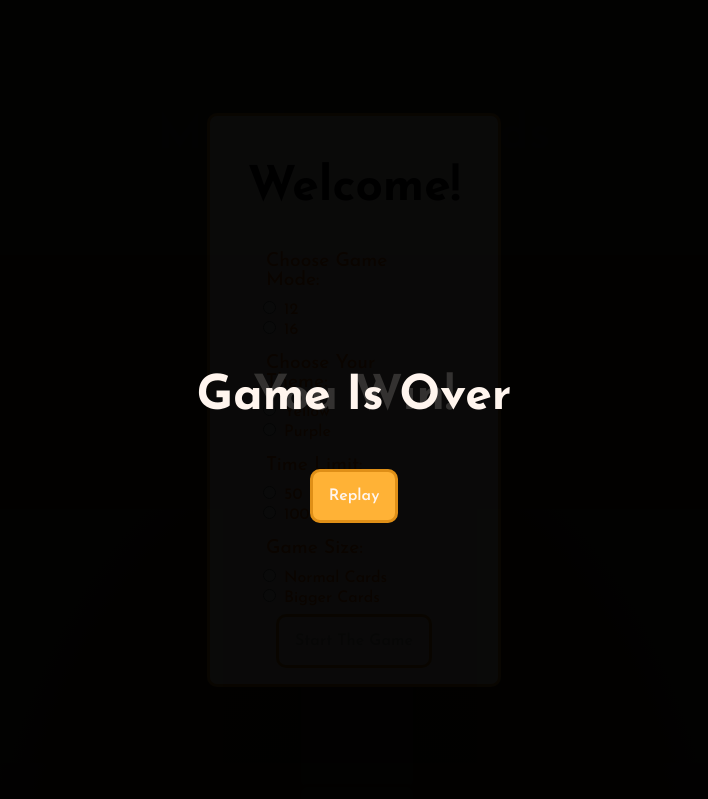
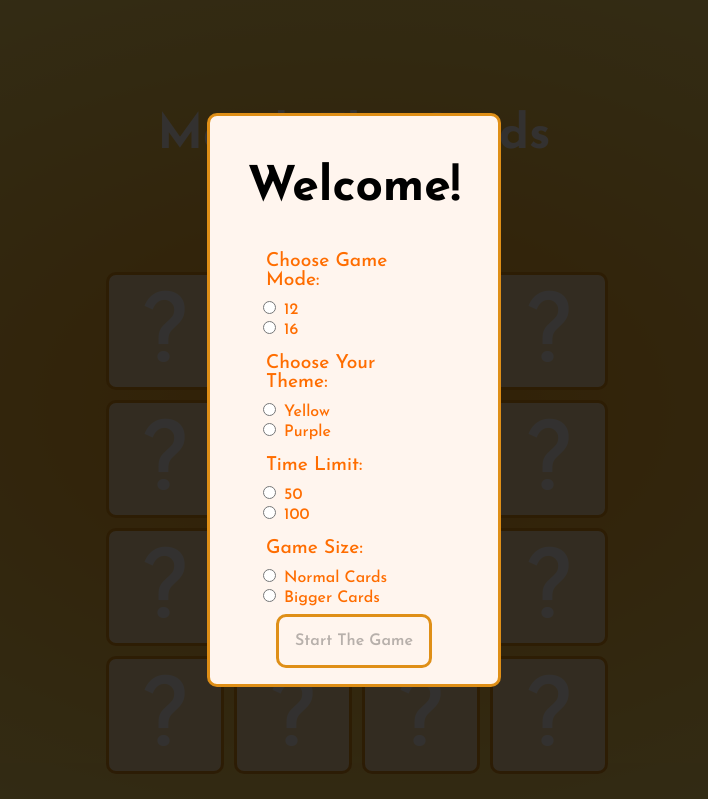
Before and after one commit to h-daria/Matching-Game, a website: page index.html in a window 1280 px wide. Shown: the top 799 px of the page, without its empty margins (286-994 px from the left). Drawn offline with nearby package versions, Linux system fonts and the light colour scheme.

Commit message:
added styling to the project

```diff
--- a/styles.css
+++ b/styles.css
@@ -1,10 +1,22 @@
+:root {
+    --darkBackground: #F49D1A;
+    --lightBackground: #ffe779;
+    --popUpTextColor: #FF6D00;
+    --borderColor: #df8f17;
+    --replayButtonBackground: #ffb236;
+    --startButtonHover: #e7bc10;
+    --attentionColor: #DC3535;
+    --cardFaceHover: #dc4e35;
+    --cardBackground: #ffdca4;
+}
+
 html {
     min-height: 100vh;
 }
 
 body {
     margin: 0;
-    background: radial-gradient(#F49D1A, #ffe779);
+    background: radial-gradient(var(--darkBackground), var(--lightBackground));
     display: flex;
     flex-direction: column;
     align-items: center;
@@ -30,8 +42,8 @@ body {
     justify-content: center;
     align-items: center;
     z-index: 100;
-    color: #FF6D00;
-    font-family: Creepy, serif;
+    color: var(--popUpTextColor);
+    font-family: "Josefin Sans", sans-serif;
     background-color: rgba(0, 0, 0, .8);
 }
 
@@ -41,7 +53,7 @@ body {
     justify-content: flex-start;
     align-items: flex-start;
     width: 15%;
-    border: 3px solid #df8f17;
+    border: 3px solid var(--borderColor);
     border-radius: 10px;
     background-color: seashell;
     padding: 1rem 3rem;
@@ -53,18 +65,18 @@ body {
     left: 0;
     right: 0;
     bottom: 0;
-    display: flex;
+    display: none;
     flex-direction: column;
     justify-content: center;
     align-items: center;
     z-index: 100;
-    color: #FF6D00;
+    color: var(--popUpTextColor);
     font-family: Creepy, serif;
     background-color: rgba(0, 0, 0, .8);
 }
 
-.pop-up-over-container.invisible {
-    display: none;
+.pop-up-over-container.visible {
+    display: flex;
 }
 
 .pop-up-container.invisible {
@@ -100,7 +112,7 @@ button {
     width: fit-content;
     padding: 1rem;
     margin: 1rem;
-    border: 3px solid #df8f17;
+    border: 3px solid var(--borderColor);
     border-radius: 10px;
     cursor: pointer;
 }
@@ -111,16 +123,16 @@ button {
 }
 
 .replay-button {
-    background-color: #ffb236;
+    background-color: var(--replayButtonBackground);
     color: seashell;
 }
 
 .start-button:hover {
-    color: #e7bc10;
+    color: var(--startButtonHover);
 }
 
 .replay-button:hover {
-    color: #DC3535;
+    color: var(--attentionColor);
 }
 
 .info-container {
@@ -132,10 +144,10 @@ button {
 
 #time-info {
     font-size: 2rem;
-    color: #DC3535;
+    color: var(--attentionColor);
 }
 
-.game-content-container {
+#game-content-container {
     display: grid;
     grid-template-columns: repeat(4, auto);
     grid-gap: 1rem;
@@ -143,10 +155,16 @@ button {
     perspective: 500px;
 }
 
-.card {
+.card.normalCard {
     position: relative;
     height: 7rem;
     width: 7rem;
+}
+
+.card.biggerCard {
+    position: relative;
+    height: 10rem;
+    width: 10rem;
 }
 
 .card-face {
@@ -157,14 +175,14 @@ button {
     justify-content: center;
     align-items: center;
     backface-visibility: hidden;
-    border: 3px solid #df8f17;
+    border: 3px solid var(--borderColor);
     border-radius: 10px;
     cursor: pointer;
-    transition: transform 700ms ease-in-out;
+    transition: transform 600ms ease-in-out;
 }
 
 .card-face:hover {
-    border: 3px solid #dc4e35;
+    border: 3px solid var(--cardFaceHover);
     transition-duration: 1s;
 }
 
@@ -177,7 +195,7 @@ button {
 }
 
 .card.matched .card-id {
-    animation: dance 1s linear infinite 700ms;
+    animation: dance 1s linear infinite 500ms;
 }
 
 @keyframes dance {
@@ -190,14 +208,14 @@ button {
     75% {
       transform: rotate(30deg);
     }
-  }
+}
 
 .card-back {
-    background-color: #fbd08c;
+    background-color: var(--cardBackground);
 }
 
 .card-front {
-    background-color: #ffdca4;
+    background-color: var(--cardBackground);
     transform: rotateY(180deg);
 }
 
@@ -210,6 +228,6 @@ span {
 }
 
 .card:hover span {
-    color: #DC3535;
+    color: var(--attentionColor);
     transition-duration: 1s;
 }
```
